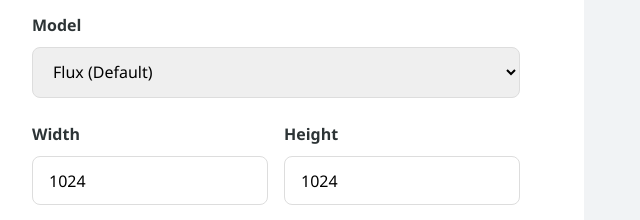
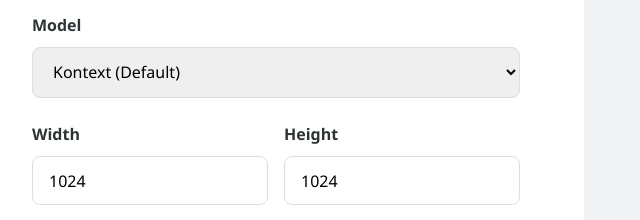
Before and after one commit to Alucard0x1/alucard0x1.github.io, a plain HTML site: page index.html in a window 1280 px wide. Shown: the part 430-650 px from the top of the page, 72-712 px from the left. Drawn offline with Linux system fonts and the light colour scheme.

Commit message:
Update index.html

```diff
--- a/index.html
+++ b/index.html
@@ -430,7 +430,7 @@
                         <div class="form-group">
                             <label for="model">Model</label>
                             <select id="model">
-                                <option value="flux">Flux (Default)</option>
+                                <option value="kontext">Kontext (Default)</option>
                                 <option value="turbo">Turbo</option>
                             </select>
                         </div>
```
